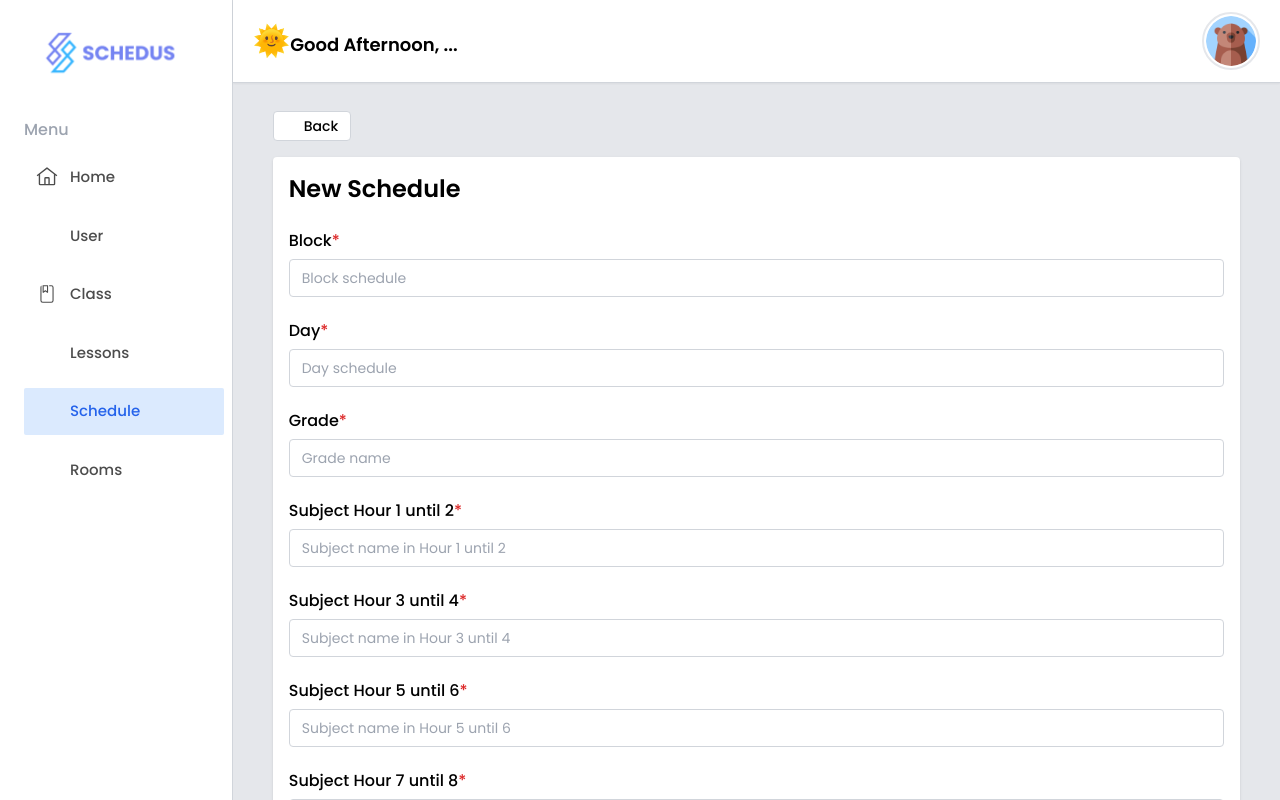
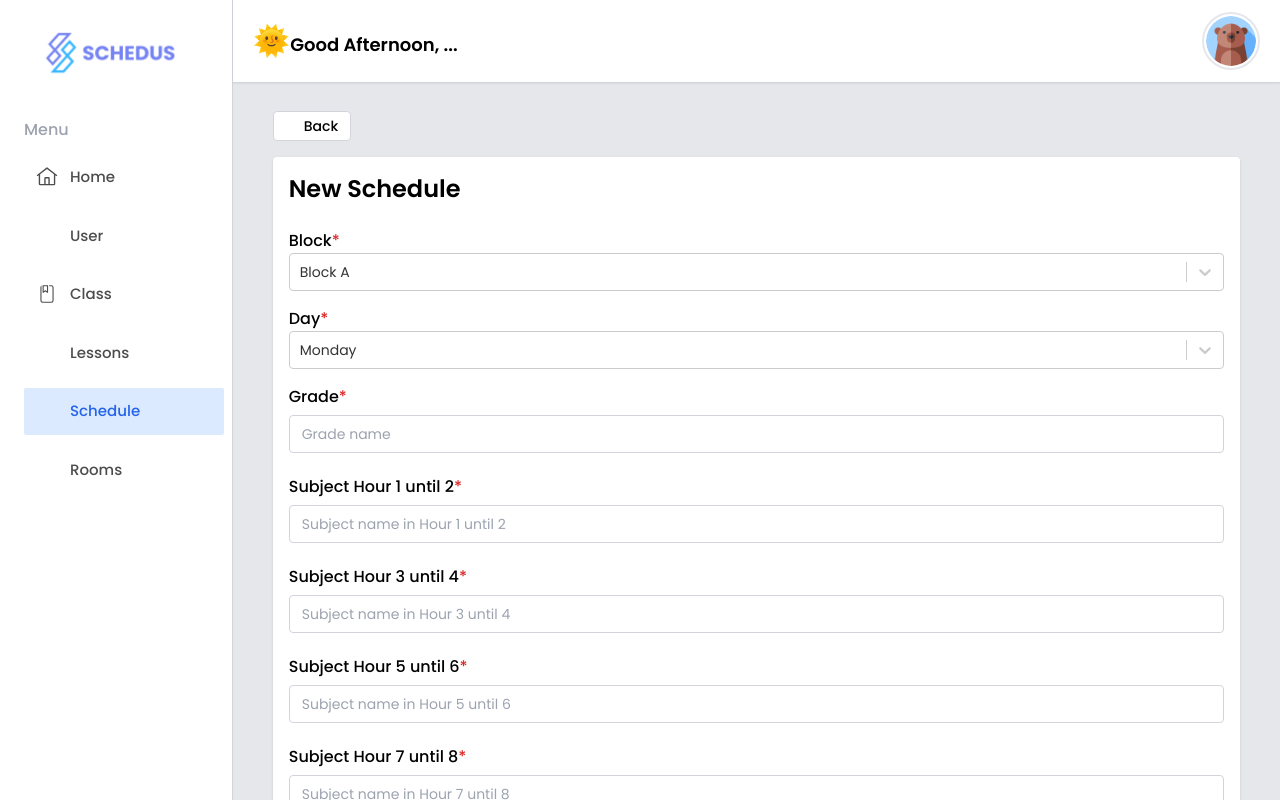
Before and after one commit to rakaiskandar/schedus-admin, a React (Vite) app: page /app/schedule/new in a window 1280 px wide. Shown: the top 800 px of the page. Built offline with nearby package versions, Linux system fonts and the light colour scheme; no server answers; the database is empty; sample sign-in values are in the browser's storage; some icons are missing.

Commit message:
update ui create in schdule

```diff
--- a/src/pages/app/schedule/EditSchedule.jsx
+++ b/src/pages/app/schedule/EditSchedule.jsx
@@ -11,6 +11,7 @@ import NavbarAdmin from "../../../components/NavbarAdmin";
 import { useForm } from "react-hook-form";
 import { toast } from "react-toastify";
 import { Menu } from "@headlessui/react";
+import Select from "react-select";
 
 const EditSchedule = () => {
     let { id } = useParams();
@@ -26,9 +27,29 @@ const EditSchedule = () => {
     const [schedule, setSchedule] = useState(null);
     const [firstLoading, setFirstLoading] = useState(true);
 
+    const blockValue = [
+        { value: "A", label: "Block A" },
+        { value: "B", label: "Block B" }
+    ];
+
+    const dayValue = [
+        { value: "Monday", label: "Monday" },
+        { value: "Tuesday", label: "Tuesday" },
+        { value: "Wednesday", label: "Wednesday" },
+        { value: "Thursday", label: "Thursday" },
+        { value: "Friday", label: "Friday" }
+    ];
+
+    const [selectedBlock, setSelectedBlock] = useState(blockValue[0]);
+    const [selectedDay, setSelectedDay] = useState(dayValue[0]);
+
     const getSchedule = async () => {
         const docRef = doc(firestoreDb, 'yourschedule', id);
         const docSnap = await getDoc(docRef);
+        let obj1 = blockValue.find(o => o.value === docSnap.data().block);
+        let obj2 = dayValue.find(o => o.value === docSnap.data().day);
+        setSelectedBlock(obj1);
+        setSelectedDay(obj2);
 
         return { ...docSnap.data(), id: docSnap.id };
     }
@@ -52,8 +73,8 @@ const EditSchedule = () => {
         const id = toast.loading("Edit schedule...")
         try {
             await updateDoc(doc(firestoreDb, 'yourschedule', schedule.id), {
-                block: data.block,
-                day: data.day,
+                block: selectedBlock.value,
+                day: selectedDay.value,
                 grade: data.grade,
                 subjectHour1til2: data.hour1til2,
                 subjectHour3til4: data.hour3til4,
@@ -106,7 +127,7 @@ const EditSchedule = () => {
 
                                 <Menu className="relative" as="div">
                                     <Menu.Button className="flex hover:scale-105 transition-all ease-out duration-100 p-[2px] items-center gap-2 cursor-pointer w-full">
-                                       <Icon icon="material-symbols:more-vert" width="30" height="30"/>
+                                        <Icon icon="material-symbols:more-vert" width="30" height="30" />
                                     </Menu.Button>
                                     <Menu.Items className="absolute right-0 flex flex-col py-2 rounded bg-white gap-[2px] mt-1 w-48 shadowProfile text-sm font-medium z-10">
                                         <Menu.Item>
@@ -130,36 +151,30 @@ const EditSchedule = () => {
                                     <label htmlFor="block" className="font-medium">
                                         Block<span className="text-red-600">*</span>
                                     </label>
-                                    <input
-                                        type="text"
-                                        id="block"
-                                        className="addInput"
-                                        placeholder="Block schedule"
-                                        defaultValue={schedule?.block}
-                                        {...register("block", {required: true})}/>
-                                        {errors.block && (
-                                            <span className="text-[13px] ml-1 text-red-500">
-                                                block required fill
-                                            </span>
-                                        )}
+                                    <Select
+                                        options={blockValue}
+                                        placeholder="Select block schedule"
+                                        className="text-sm"
+                                        defaultValue={selectedBlock}
+                                        value={selectedBlock}
+                                        onChange={setSelectedBlock}
+                                        required
+                                    />
                                 </div>
 
                                 <div>
                                     <label htmlFor="day" className="font-medium">
                                         Day<span className="text-red-600">*</span>
                                     </label>
-                                    <input
-                                        type="text"
-                                        id="day"
-                                        className="addInput"
-                                        placeholder="Day schedule"
-                                        defaultValue={schedule?.day}
-                                        {...register("day", {required: true})}/>
-                                        {errors.day && (
-                                            <span className="text-[13px] ml-1 text-red-500">
-                                                day required fill
-                                            </span>
-                                        )}
+                                    <Select
+                                        options={dayValue}
+                                        placeholder="Select block schedule"
+                                        className="text-sm"
+                                        defaultValue={selectedDay}
+                                        value={selectedDay}
+                                        onChange={setSelectedDay}
+                                        required
+                                    />
                                 </div>
 
                                 <div>
@@ -172,7 +187,7 @@ const EditSchedule = () => {
                                         className="addInput"
                                         placeholder="Grade name"
                                         defaultValue={schedule?.grade}
-                                        {...register("grade", {required: true})}/>
+                                        {...register("grade", { required: true })} />
                                     {errors.grade && (
                                         <span className="text-[13px] ml-1 text-red-500">
                                             grade required fill
@@ -190,7 +205,7 @@ const EditSchedule = () => {
                                         className="addInput"
                                         placeholder="Subject name in Hour 1 until 2"
                                         defaultValue={schedule?.subjectHour1til2}
-                                        {...register("hour1til2", {required: true})}/>
+                                        {...register("hour1til2", { required: true })} />
                                     {errors.hour1til2 && (
                                         <span className="text-[13px] ml-1 text-red-500">
                                             subject required fill
@@ -208,7 +223,7 @@ const EditSchedule = () => {
                                         className="addInput"
                                         placeholder="Subject name in Hour 3 until 4"
                                         defaultValue={schedule?.subjectHour3til4}
-                                        {...register("hour3til4", {required: true})}/>
+                                        {...register("hour3til4", { required: true })} />
                                     {errors.hour3til4 && (
                                         <span className="text-[13px] ml-1 text-red-500">
                                             subject required fill
@@ -226,7 +241,7 @@ const EditSchedule = () => {
                                         className="addInput"
                                         placeholder="Subject name in Hour 5 until 6"
                                         defaultValue={schedule?.subjectHour5til6}
-                                        {...register("hour5til6", {required: true})}/>
+                                        {...register("hour5til6", { required: true })} />
                                     {errors.hour5til6 && (
                                         <span className="text-[13px] ml-1 text-red-500">
                                             subject required fill
@@ -244,7 +259,7 @@ const EditSchedule = () => {
                                         className="addInput"
                                         placeholder="Subject name in Hour 7 until 8"
                                         defaultValue={schedule?.subjectHour7til8}
-                                        {...register("hour7til8", {required: true})}/>
+                                        {...register("hour7til8", { required: true })} />
                                     {errors.hour7til8 && (
                                         <span className="text-[13px] ml-1 text-red-500">
                                             subject required fill
@@ -262,7 +277,7 @@ const EditSchedule = () => {
                                         className="addInput"
                                         placeholder="Subject name in Hour 9 until 10"
                                         defaultValue={schedule?.subjectHour9til10}
-                                        {...register("hour9til10", {required: true})}/>
+                                        {...register("hour9til10", { required: true })} />
                                     {errors.hour9til10 && (
                                         <span className="text-[13px] ml-1 text-red-500">
                                             subject required fill
--- a/src/pages/app/schedule/NewSchedule.jsx
+++ b/src/pages/app/schedule/NewSchedule.jsx
@@ -9,6 +9,7 @@ import { useState } from "react";
 import { toast } from "react-toastify";
 import { addDoc, collection, doc, updateDoc } from "firebase/firestore";
 import { firestoreDb } from "../../../../firebase";
+import Select from "react-select";
 
 const NewSchedule = () => {
     const {
@@ -18,15 +19,31 @@ const NewSchedule = () => {
     } = useForm();
     const user = useRecoilValue(userState);
     const navigate = useNavigate();
-    const [loading, setLoading] = useState(false)
+    const [loading, setLoading] = useState(false);
+
+    const blockValue = [
+        { value: "A", label: "Block A"},
+        { value: "B", label: "Block B"}
+    ];
+
+    const dayValue = [
+        { value: "Monday", label: "Monday"},
+        { value: "Tuesday", label: "Tuesday"},
+        { value: "Wednesday", label: "Wednesday"},
+        { value: "Thursday", label: "Thursday"},
+        { value: "Friday", label: "Friday"}
+    ];
+
+    const [selectedBlock, setSelectedBlock] = useState(blockValue[0]);
+    const [selectedDay, setSelectedDay] = useState(dayValue[0]);
 
     const submitHandler = async(data) => {
         setLoading(true)
         const id = toast.loading("Add schedule...")
         try{
             const docref = await addDoc(collection(firestoreDb, "yourschedule"), {
-                block: data.block,
-                day: data.day,
+                block: selectedBlock.value,
+                day: selectedDay.value,
                 grade: data.grade,
                 subjectHour1til2: data.hour1til2,
                 subjectHour3til4: data.hour3til4,
@@ -72,34 +89,28 @@ const NewSchedule = () => {
                             <label htmlFor="block" className="font-medium">
                                 Block<span className="text-red-600">*</span>
                             </label>
-                            <input
-                            type="text"
-                            id="block"
-                            className="addInput"
-                            placeholder="Block schedule"
-                            {...register("block", {required: true})}/>
-                            {errors.block && (
-                                <span className="text-[13px] ml-1 text-red-500">
-                                    block required fill
-                                </span>
-                            )}
+                            <Select
+                                options={blockValue}
+                                placeholder="Select block schedule"
+                                className="text-sm"
+                                value={selectedBlock}
+                                onChange={setSelectedBlock}
+                                required
+                            />
                         </div>
 
                         <div>
                             <label htmlFor="day" className="font-medium">
                                 Day<span className="text-red-600">*</span>
                             </label>
-                            <input
-                            type="text"
-                            id="day"
-                            className="addInput"
-                            placeholder="Day schedule"
-                            {...register("day", {required: true})}/>
-                            {errors.day && (
-                                <span className="text-[13px] ml-1 text-red-500">
-                                    day required fill
-                                </span>
-                            )}
+                            <Select
+                                options={dayValue}
+                                placeholder="Select day schedule"
+                                className="text-sm"
+                                value={selectedDay}
+                                onChange={setSelectedDay}
+                                required
+                            />
                         </div>
 
                         <div>
```
Lines whose indentation alone changed are shown as unchanged.
